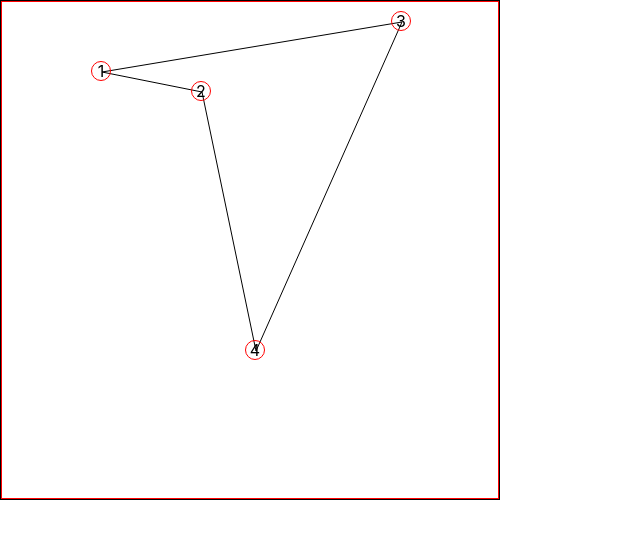
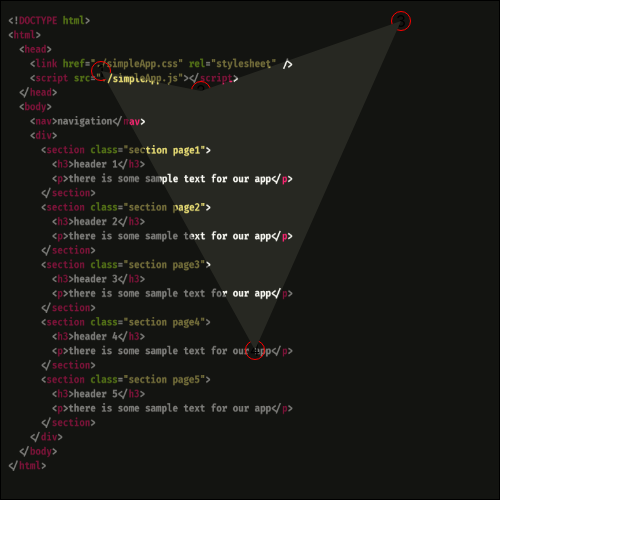
Before and after one commit to itsAmirosein/react-perspective-crop, a React (Create React App) app: page / in a window 1280 px wide. Shown: the top 538 px of the page, without its empty margins (0-640 px from the left). Built offline with nearby package versions, Linux system fonts and the light colour scheme.

Commit message:
blur the unselected environment unblur selected env change canvas element to img move mainImage to imagesComponents Folder comment ctx codes

```diff
--- a/src/App.tsx
+++ b/src/App.tsx
@@ -1,9 +1,12 @@
-import React, { useEffect, useRef, useState } from "react";
+import React, { useState } from "react";
 import Bullet from "./components/Bullets/bullets";
-import plus from "./assets/icons/plus-24.png";
 import { bulletDataType } from "./App.types";
-import { BulletContainer } from "./components/styled-components/bullets";
-import { Canvas } from "./components/styled-components/canvas";
+import {
+  BulletContainer,
+  MainImage,
+  SelectedImage,
+} from "./components/styled-components/root";
+import snap4 from "./assets/snap4.png";
 
 function App() {
   const [bulletsData, setBulletsData] = useState<bulletDataType[]>([
@@ -12,21 +15,24 @@ function App() {
     { id: 3, x: 400, y: 20 },
     { id: 4, x: 254, y: 349 },
   ]);
-  const canvasRef = useRef<any>(null);
+  // const canvasRef = useRef<any>(null);
 
-  useEffect(() => {
-    const canvas = canvasRef.current;
-    canvas.width = canvas.clientWidth;
-    canvas.height = canvas.clientHeight;
-    const ctx = canvas.getContext("2d");
-    ctx.beginPath();
-    ctx.moveTo(bulletsData[0].x, bulletsData[0].y);
-    ctx.lineTo(bulletsData[1].x, bulletsData[1].y);
-    ctx.lineTo(bulletsData[3].x, bulletsData[3].y);
-    ctx.lineTo(bulletsData[2].x, bulletsData[2].y);
-    ctx.lineTo(bulletsData[0].x, bulletsData[0].y);
-    ctx.stroke();
-  }, [bulletsData]);
+  // useEffect(() => {
+  //   const canvas = canvasRef.current;
+  //   canvas.width = canvas.clientWidth;
+  //   canvas.height = canvas.clientHeight;
+  //   const ctx = canvas.getContext("2d");
+  //   const img = new Image();
+  //   img.src = snap4;
+  //   ctx.beginPath();
+  //   ctx.moveTo(bulletsData[0].x, bulletsData[0].y);
+  //   ctx.lineTo(bulletsData[1].x, bulletsData[1].y);
+  //   ctx.lineTo(bulletsData[2].x, bulletsData[2].y);
+  //   ctx.lineTo(bulletsData[3].x, bulletsData[3].y);
+  //   ctx.lineTo(bulletsData[0].x, bulletsData[0].y);
+  //   ctx.strokeStyle = "blue";
+  //   ctx.stroke();
+  // }, [bulletsData]);
 
   const handleBulletsData = (value: bulletDataType) => {
     const findBulletIndex = bulletsData.findIndex(
@@ -59,7 +65,8 @@ function App() {
             />
           );
         })}
-        <Canvas ref={canvasRef} />
+        <SelectedImage src={snap4} $cordinates={bulletsData} />
+        <MainImage src={snap4} />
       </BulletContainer>
     </div>
   );
--- /dev/null
+++ b/src/components/styled-components/ImagesComponents/index.ts
@@ -0,0 +1,23 @@
+import styled from "styled-components";
+import snap from "../../../assets/snap4.png";
+import { bulletDataType } from "../../../App.types";
+
+export const SelectedImage = styled.img<{ $cordinates: bulletDataType[] }>`
+  width: 100%;
+  height: 100%;
+  border: 1px solid red;
+  background-image: url(${snap});
+  clip-path: ${({ $cordinates }) =>
+    `polygon(${$cordinates[0].x}px ${$cordinates[0].y}px,${$cordinates[1].x}px ${$cordinates[1].y}px,${$cordinates[2].x}px ${$cordinates[2].y}px,${$cordinates[3].x}px ${$cordinates[3].y}px)`};
+  z-index: 100;
+  position: absolute;
+`;
+
+export const MainImage = styled.img`
+  width: 100%;
+  height: 100%;
+  position: absolute;
+  top: 0;
+  left: 0;
+  z-index: -1;
+`;
--- a/src/components/styled-components/bullets/index.ts
+++ b/src/components/styled-components/bullets/index.ts
@@ -1,10 +1,21 @@
 import styled from "styled-components";
+import snap from "../../../assets/snap4.png";
 
 export const BulletContainer = styled.div`
   border: 1px solid black;
   width: 500px;
   height: 500px;
   position: relative;
+  &::after {
+    content: "";
+    position: absolute;
+    top: 0;
+    left: 0;
+    bottom: 0;
+    right: 0;
+    background-color: rgba(0, 0, 0, 0.5);
+    z-index: 10;
+  }
 `;
 
 export const Bullet = styled.div<{
@@ -23,4 +34,5 @@ export const Bullet = styled.div<{
   left: ${(props) => props.$cordinate?.left}px;
   top: ${(props) => props.$cordinate?.top}px;
   cursor: pointer;
+  z-index: 100;
 `;
--- a/src/components/styled-components/canvas/index.ts
+++ /dev/null
@@ -1,7 +0,0 @@
-import styled from "styled-components";
-
-export const Canvas = styled.canvas`
-  width: 100%;
-  height: 100%;
-  border: 1px solid red;
-`;
--- /dev/null
+++ b/src/components/styled-components/root.ts
@@ -0,0 +1,4 @@
+import { Bullet, BulletContainer } from "./bullets/index";
+import { SelectedImage, MainImage } from "./ImagesComponents";
+
+export { Bullet, BulletContainer, SelectedImage, MainImage };
```
Also changed, not shown: src/assets/snap4.png (added).
